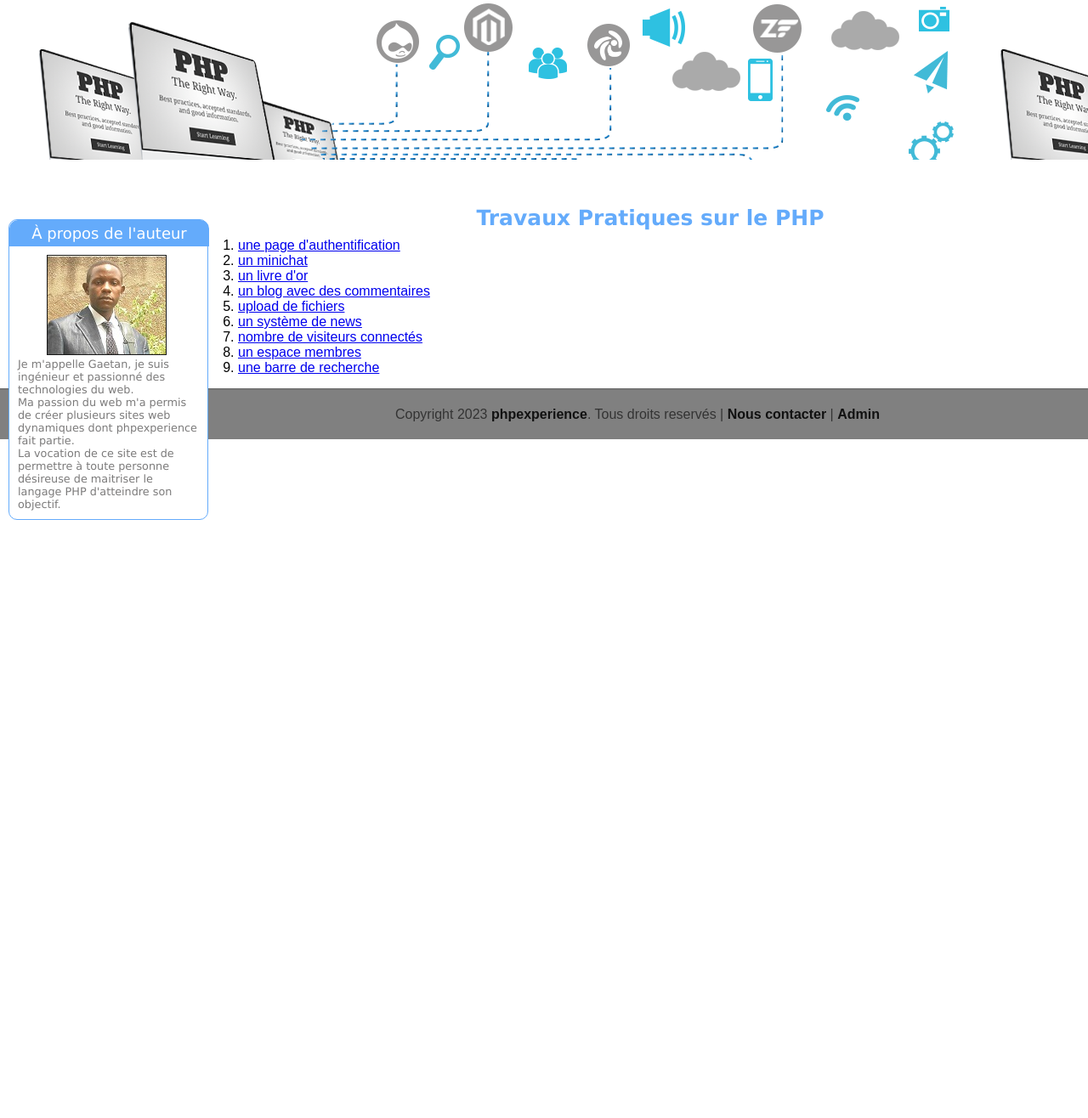
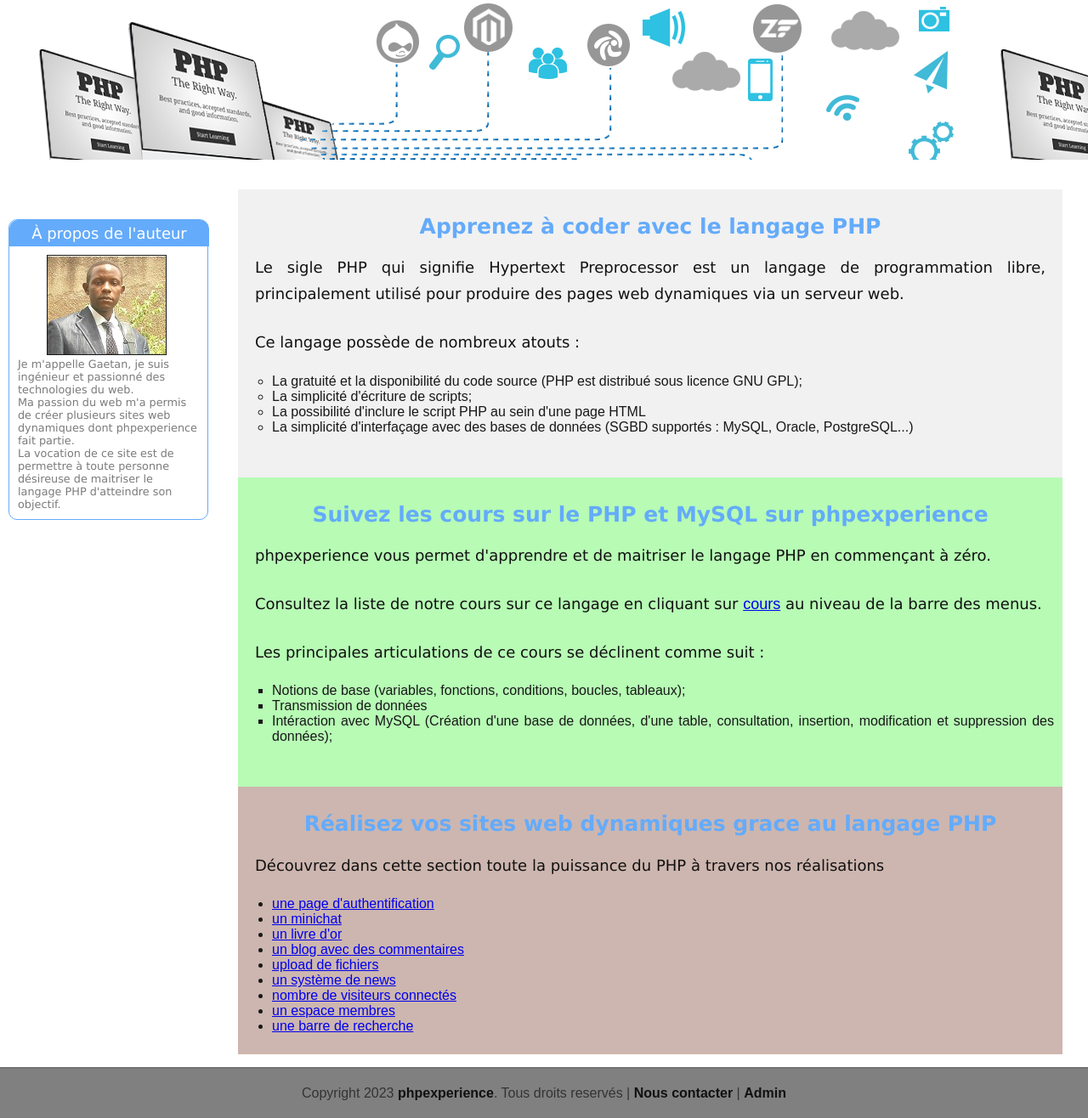
Before and after one commit to Gaetach21/phpexperience, a PHP site: page / in a window 1280 px wide. Shown: the part 632-1948 px from the top of the page at 85% size. Before the commit the page ends 1244 px from the top, so only its background shows below. Run offline with PHP 8.4, Linux system fonts and the light colour scheme.

Commit message:
Update homepage

```diff
--- a/index.php
+++ b/index.php
@@ -22,7 +22,16 @@
       <!-- aside-->
     <?php include("includes/aside.php")?>
     <style type="text/css">
-      section #main h1 ol li a
+    	.section
+{
+	text-align: justify;
+    color: #181818;
+    padding: 10px;
+    font-size: 1.2em;
+    font-family: sans-serif;
+
+}
+      .section p ul li a
 {
   color: #fff;
   text-decoration: none;
@@ -30,11 +39,51 @@
   font-weight: 700;
   font-size: 20px;
 }
+      #first-section
+{
+	background-color: #f1f1f1;
+}
+      #second-section
+{
+	background-color: rgba(135,249,132,0.6);
+}
+      #third-section
+{
+	background-color: rgb(205,182,175);
+}
     </style>
 
-            <div id="main">
-      <h1 id="accueil">Travaux Pratiques sur le PHP</h1>
-      <ol>
+<div id="main">
+ <div id="first-section" class="section">
+   <h1>Apprenez à coder avec le langage PHP</h1>
+    <p>Le sigle PHP qui signifie Hypertext Preprocessor est un langage de programmation libre,
+    	principalement utilisé pour produire des pages web dynamiques via un serveur web.</p>
+    <p>Ce langage possède de nombreux atouts :
+    	<ul style="list-style-type: circle;">
+    		<li>La gratuité et la disponibilité du code source (PHP est distribué sous licence GNU GPL);</li>
+    		<li>La simplicité d'écriture de scripts;</li>
+    		<li>La possibilité d'inclure le script PHP au sein d'une page HTML</li>
+    		<li>La simplicité d'interfaçage avec des bases de données (SGBD supportés : MySQL, Oracle, PostgreSQL...)</li>
+    	</ul></p>
+ </div>
+
+ <div id="second-section" class="section">
+ 	<h1>Suivez les cours sur le PHP et MySQL sur phpexperience</h1>
+ 	<p>phpexperience vous permet d'apprendre et de maitriser le langage PHP en commençant à zéro.</p>
+ 	<p>Consultez la liste de notre cours sur ce langage en cliquant sur <a href="cours.php">cours</a> au niveau
+ 	de la barre des menus.</p>
+ 	<p>Les principales articulations de ce cours se déclinent comme suit :
+ 		<ul style="list-style-type: square;">
+ 			<li>Notions de base (variables, fonctions, conditions, boucles, tableaux);</li>
+ 			<li>Transmission de données</li>
+ 			<li>Intéraction avec MySQL (Création d'une base de données, d'une table, consultation, insertion, modification et suppression des données);</li>
+ 		</ul></p>
+ </div>
+
+ <div id="third-section" class="section">
+ 	<h1>Réalisez vos sites web dynamiques grace au langage PHP</h1>
+ 	<p>Découvrez dans cette section toute la puissance du PHP à travers nos réalisations</p>
+ 	      <ul style="list-style-type: disc;">
         <li><a href="authentication_page.php">une page d'authentification</a></li>
         <li><a href="minichat.php">un minichat</a></li>
         <li><a href="livreor.php">un livre d'or</a></li>
@@ -44,7 +93,8 @@
         <li><a href="connectes.php#main">nombre de visiteurs connectés</a></li>
         <li><a href="#">un espace membres</a></li>
         <li><a href="searchbar.php">une barre de recherche</a></li>
-      </ol>
+      	</ul>
+ </div>
       </div>
 
     </section>
```
